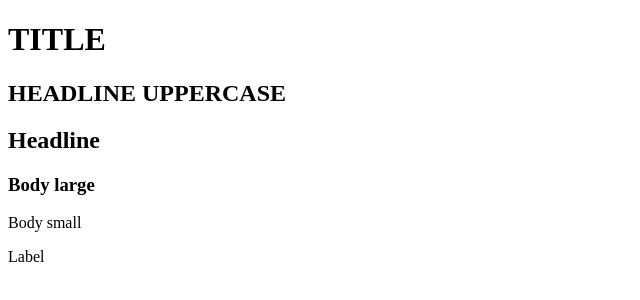
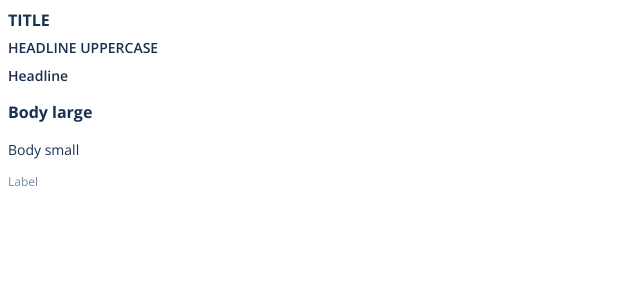
Before and after one commit to Marc-Jamie/StudentsApp, a plain HTML site: page public/design-system/typography.html in a window 1280 px wide. Shown: the whole page, without its empty margins (0-640 px from the left). Drawn offline with nearby package versions, Linux system fonts and the light colour scheme.

Commit message:
added color vars to typography

```diff
--- a/public/design-system/typography.css
+++ b/public/design-system/typography.css
@@ -7,7 +7,7 @@
 .headline,
 .headline--uppercase,
 .label {
-	font-family: "opensans";
+	font-family: "Open Sans", sans-serif;
 }
 
 .title {
@@ -21,28 +21,33 @@
 	font-weight: 700;
 	font-size: 16px;
 	line-height: 24px;
+	color: var(--denim-100);
 }
 
 .body--small {
 	font-weight: 400;
 	font-size: 14px;
 	line-height: 20px;
+	color: var(--denim-100);
 }
 
 .headline--uppercase {
 	font-weight: 600;
 	font-size: 14px;
 	line-height: 18px;
+	color: var(--denim-100);
 }
 
 .headline {
 	font-weight: 600;
 	font-size: 14px;
 	line-height: 16px;
+	color: var(--denim-100);
 }
 
 .label {
 	font-weight: 400;
 	font-size: 12px;
 	line-height: 16px;
+	color: var(--denim-200);
 }
--- a/public/design-system/typography.html
+++ b/public/design-system/typography.html
@@ -1,4 +1,7 @@
 <!DOCTYPE html>
+<head>
+	<link rel="stylesheet" href="./typography.css" />
+</head>
 <html lang="en">
 	<head>
 		<meta charset="UTF-8" />
```
